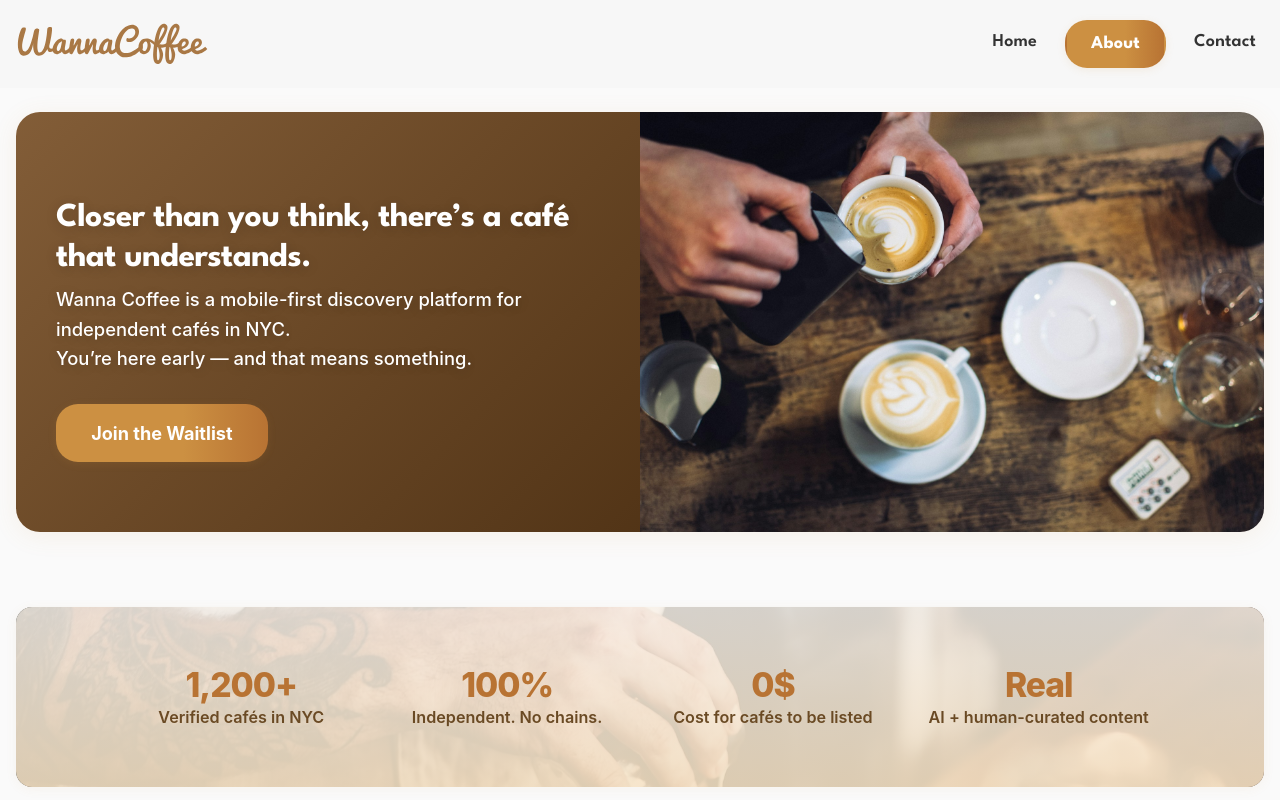
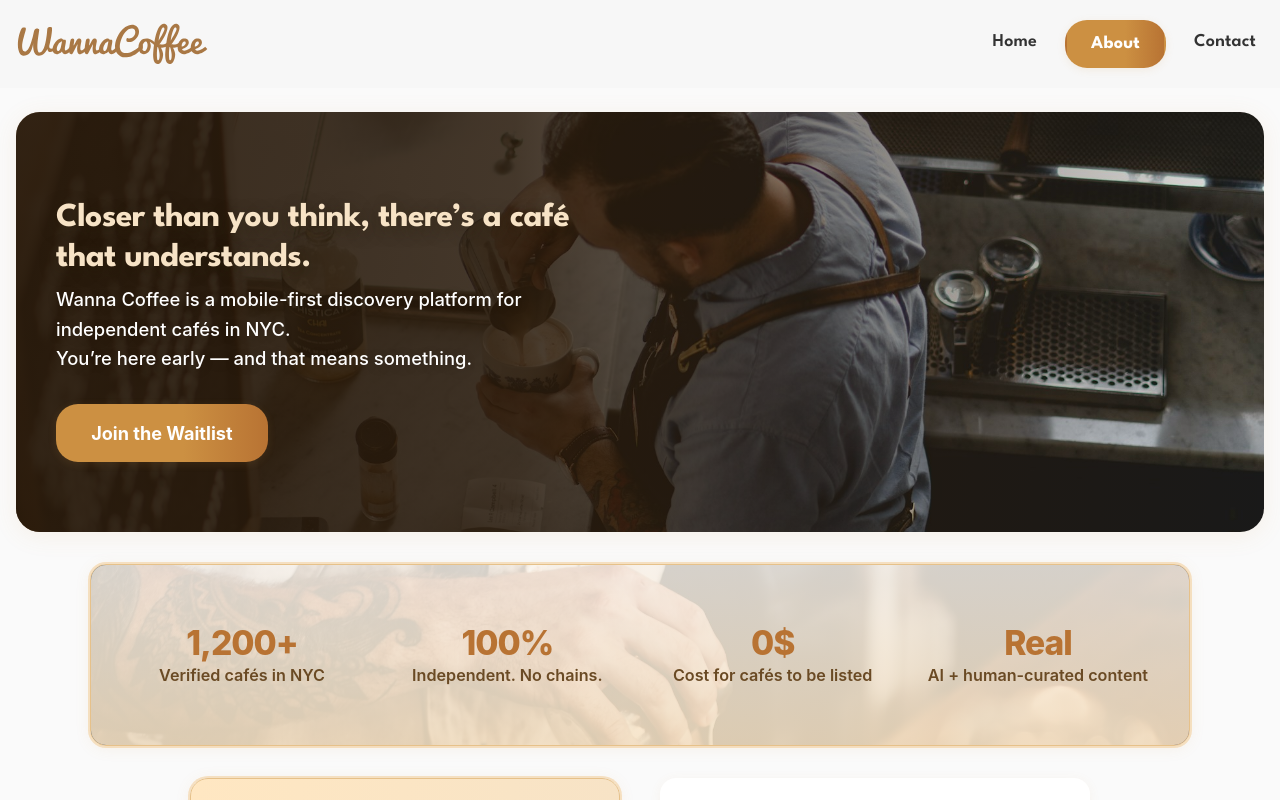
Before and after one commit to alf-delta/wanna-coffee-new, a React (Vite) app: page /about in a window 1280 px wide. Built offline with nearby package versions, Linux system fonts and the light colour scheme.

Commit message:
About page: финальная адаптация, шахматная сетка, выравнивание, типографика, десктоп/мобайл, визуальные улучшения. Готово к релизу.

```diff
--- a/src/pages/About.jsx
+++ b/src/pages/About.jsx
@@ -1,7 +1,9 @@
 import React from 'react';
 import WaitlistTabs from '../components/WaitlistTabs';
-import heroPhoto from '../assets/jakub-kapusnak-2HWYiXdTKOQ-unsplash.jpg';
+import heroPhoto from '../assets/lee-campbell-31QfYo1h32o-unsplash.jpg';
 import numbersPhoto from '../assets/brent-gorwin-vhQUnmnOLys-unsplash.jpg';
+import loversPhoto from '../assets/jakub-kapusnak-2HWYiXdTKOQ-unsplash.jpg';
+import shopsPhoto from '../assets/quan-le-GKnCGtuR4xs-unsplash.jpg';
 
 function HighlightBlock({ children }) {
   return <div style={styles.highlightBlock}><span style={styles.highlightText}>{children}</span></div>;
@@ -35,31 +37,45 @@ function NumbersBlock() {
 }
 
 export default function About() {
+  const isMobile = typeof window !== 'undefined' ? window.innerWidth < 900 : false;
   return (
     <div style={styles.gridRoot}>
-      {/* Hero: две колонки */}
+      {/* Hero: фото и фейд на весь блок, текст поверх */}
       <div style={styles.heroGrid}>
+        <div style={styles.heroBgWrap}>
+          <img src={heroPhoto} alt="Cafe" style={styles.heroBgImg} />
+          <div style={styles.heroBgFade}></div>
+        </div>
+        <div style={styles.heroContentWrap}>
           <div style={styles.heroTextCol}>
-          <h1 style={styles.heroHeadline}>Closer than you think, there’s a café that understands.</h1>
+            <div style={styles.heroTextContent}>
+              <h1 style={{
+                ...styles.heroHeadline,
+                textShadow: '0 4px 18px rgba(40,30,10,0.45)',
+                color: '#f7e3c6'
+              }}>Closer than you think, there’s a café that understands.</h1>
               <p style={styles.heroSubtext}>
                 Wanna Coffee is a mobile-first discovery platform for independent cafés in NYC.<br />
                 You’re here early — and that means something.
               </p>
               <a href="#waitlist" style={styles.heroBtn}>Join the Waitlist</a>
             </div>
-        <div style={styles.heroImgCol}>
-          <img src={heroPhoto} alt="Cafe" style={styles.heroImg} />
+          </div>
+          <div style={styles.heroImgCol}></div>
         </div>
       </div>
 
-      {/* NumbersBlock: 4 колонки */}
-      <NumbersBlock />
+      {/* NumbersBlock: только на десктопе сразу после hero */}
+      {!isMobile
+        ? <div style={styles.mainContent}><NumbersBlock /></div>
+        : null}
 
       {/* Основной grid-контент */}
+      {isMobile ? (
         <div style={styles.sectionsGrid}>
           <HighlightBlock>AI-verified café profiles, written with care.</HighlightBlock>
           <div style={styles.cardSection}>
-          <h2 style={styles.sectionTitle}>Not another app. Not another feed.</h2>
+            <h2 style={{...styles.sectionTitle, fontSize: window.innerWidth >= 900 ? '2rem' : '1.5rem'}}>Not another app. Not another feed.</h2>
             <div style={styles.sectionText}>
               Wanna Coffee helps you find cafés worth walking to.<br />
               We’ve verified over 1,200 specialty coffee shops across NYC and Long Island.<br />
@@ -69,41 +85,120 @@ export default function About() {
           </div>
           <HighlightBlock>Each café comes with a real review — not a rating.</HighlightBlock>
           <div style={styles.cardSection}>
-          <h2 style={styles.sectionTitle}>What makes us different</h2>
+            <h2 style={{...styles.sectionTitle, fontSize: window.innerWidth >= 900 ? '2rem' : '1.5rem'}}>What makes us different</h2>
             <ul style={styles.bulletList}>
               <li>1,200+ verified independent cafés</li>
               <li>No chains. No paid placements</li>
               <li>Real content. No spam. No ads.</li>
             </ul>
           </div>
-        <HighlightBlock>Zero ads. Zero pay-to-play. Just good coffee.</HighlightBlock>
+          <HighlightBlock>
+            Zero ads. Zero pay-to-play.<br />Just good coffee.
+          </HighlightBlock>
         </div>
+      ) : (
+        <div style={styles.mainContent}>
+          <div style={styles.sectionsGrid}>
+            {/* 1-я строка: слева хайлайт, справа текст */}
+            <div style={{...styles.highlightBlock, gridColumn: 1, gridRow: 1}}>AI-verified café profiles, written with care.</div>
+            <div style={{...styles.cardSection, gridColumn: 2, gridRow: 1}}>
+              <h2 style={{...styles.sectionTitle, fontSize: window.innerWidth >= 900 ? '2rem' : '1.5rem'}}>Not another app. Not another feed.</h2>
+              <div style={styles.sectionText}>
+                Wanna Coffee helps you find cafés worth walking to.<br />
+                We’ve verified over 1,200 specialty coffee shops across NYC and Long Island.<br />
+                Each listing includes a short guide we call the Wanna Coffee Impression —<br />
+                a mix of AI assistance and human insight.
+              </div>
+            </div>
+            {/* 2-я строка: слева текст, справа хайлайт */}
+            <div style={{...styles.cardSection, gridColumn: 1, gridRow: 2}}>
+              <h2 style={{...styles.sectionTitle, fontSize: window.innerWidth >= 900 ? '2rem' : '1.5rem'}}>What makes us different</h2>
+              <ul style={styles.bulletList}>
+                <li>1,200+ verified independent cafés</li>
+                <li>No chains. No paid placements</li>
+                <li>Real content. No spam. No ads.</li>
+              </ul>
+            </div>
+            <div style={{...styles.highlightBlock, gridColumn: 2, gridRow: 2}}>Each café comes with a real review — not a rating.</div>
+            {/* 3-я строка: слева хайлайт, справа текст */}
+            <div style={{...styles.highlightBlock, gridColumn: 1, gridRow: 3}}>
+              Zero ads. Zero pay-to-play. Just good coffee.
+            </div>
+            <div style={{...styles.cardSection, gridColumn: 2, gridRow: 3}}></div>
+          </div>
+        </div>
+      )}
 
       {/* Split-блок: две карточки в ряд */}
-      <div style={styles.splitGrid}>
-        <div style={styles.splitPanel}>
-          <h3 style={styles.splitTitle}>For Coffee Lovers</h3>
-          <ul style={styles.splitList}>
-            <li><b>Stay Curious.</b><br />We’re building a new way to discover great cafés — made for people who care.</li>
-            <li><b>Explore Early.</b><br />Our guide already covers 1,200+ verified spots across NYC and Long Island.</li>
-            <li><b>Support the Craft.</b><br />Every visit helps independent coffee thrive — one cup at a time.</li>
-            <li><b>Join the Journey.</b><br />This is just the beginning. Be part of something grounded, local, and real.</li>
+      {!isMobile
+        ? <div style={styles.mainContent}><div style={styles.splitGrid}>
+        <div style={{...styles.splitPanel, ...styles.splitPanelWithBg, backgroundImage: `linear-gradient(180deg, rgba(40,25,10,0.82) 0%, rgba(40,25,10,0.45) 70%, rgba(40,25,10,0.08) 100%), url(${loversPhoto})`}}>
+          <h3 style={{
+            ...styles.splitTitle,
+            fontSize: window.innerWidth >= 900 ? '2.4rem' : '1.8rem',
+            color: '#f7e3c6',
+            textShadow: '0 4px 18px rgba(40,30,10,0.45)'
+          }}>For Coffee Lovers</h3>
+          <ul style={{...styles.splitList, color: '#ffe7c2'}}>
+            <li><b>Stay Curious.</b><br /><span style={{fontSize: '0.97em', fontWeight: 300}}>We’re building a new way to discover great cafés — made for people who care.</span></li>
+            <li><b>Explore Early.</b><br /><span style={{fontSize: '0.97em', fontWeight: 300}}>Our guide already covers 1,200+ verified spots across NYC and Long Island.</span></li>
+            <li><b>Support the Craft.</b><br /><span style={{fontSize: '0.97em', fontWeight: 300}}>Every visit helps independent coffee thrive — one cup at a time.</span></li>
+            <li><b>Join the Journey.</b><br /><span style={{fontSize: '0.97em', fontWeight: 300}}>This is just the beginning. Be part of something grounded, local, and real.</span></li>
           </ul>
         </div>
-        <div style={styles.splitPanel}>
-          <h3 style={styles.splitTitle}>For Coffee Shops</h3>
-          <ul style={styles.splitList}>
-            <li><b>We Notice Craft.</b><br />We celebrate cafés that care — you’re the reason this platform exists.</li>
-            <li><b>Let’s Get It Right.</b><br />Already listed but something’s off? Let us know, we’ll fix it fast.</li>
-            <li><b>Not on the Map Yet?</b><br />Reach out and we’ll make sure your shop gets included soon.</li>
-            <li><b>No Portals. No Hassle. Just Real Contact.</b><br />Send a DM, an email, even a photo — we’ll handle the rest.</li>
+        <div style={{...styles.splitPanel, ...styles.splitPanelWithBg, backgroundImage: `linear-gradient(180deg, rgba(40,25,10,0.82) 0%, rgba(40,25,10,0.45) 70%, rgba(40,25,10,0.08) 100%), url(${shopsPhoto})`}}>
+          <h3 style={{
+            ...styles.splitTitle,
+            fontSize: window.innerWidth >= 900 ? '2.4rem' : '1.8rem',
+            color: '#f7e3c6',
+            textShadow: '0 4px 18px rgba(40,30,10,0.45)'
+          }}>For Coffee Shops</h3>
+          <ul style={{...styles.splitList, color: '#ffe7c2'}}>
+            <li><b>We Notice Craft.</b><br /><span style={{fontSize: '0.97em', fontWeight: 300}}>We celebrate cafés that care — you’re the reason this platform exists.</span></li>
+            <li><b>Let’s Get It Right.</b><br /><span style={{fontSize: '0.97em', fontWeight: 300}}>Already listed but something’s off? Let us know, we’ll fix it fast.</span></li>
+            <li><b>Not on the Map Yet?</b><br /><span style={{fontSize: '0.97em', fontWeight: 300}}>Reach out and we’ll make sure your shop gets included soon.</span></li>
+            <li><b>No Portals. No Hassle. Just Real Contact.</b><br /><span style={{fontSize: '0.97em', fontWeight: 300}}>Send a DM, an email, even a photo — we’ll handle the rest.</span></li>
           </ul>
         </div>
+      </div></div>
+        : <div style={styles.splitGrid}>
+        <div style={{...styles.splitPanel, ...styles.splitPanelWithBg, backgroundImage: `linear-gradient(180deg, rgba(40,25,10,0.82) 0%, rgba(40,25,10,0.45) 70%, rgba(40,25,10,0.08) 100%), url(${loversPhoto})`}}>
+          <h3 style={{
+            ...styles.splitTitle,
+            fontSize: window.innerWidth >= 900 ? '2.4rem' : '1.8rem',
+            color: '#f7e3c6',
+            textShadow: '0 4px 18px rgba(40,30,10,0.45)'
+          }}>For Coffee Lovers</h3>
+          <ul style={{...styles.splitList, color: '#ffe7c2'}}>
+            <li><b>Stay Curious.</b><br /><span style={{fontSize: '0.97em', fontWeight: 300}}>We’re building a new way to discover great cafés — made for people who care.</span></li>
+            <li><b>Explore Early.</b><br /><span style={{fontSize: '0.97em', fontWeight: 300}}>Our guide already covers 1,200+ verified spots across NYC and Long Island.</span></li>
+            <li><b>Support the Craft.</b><br /><span style={{fontSize: '0.97em', fontWeight: 300}}>Every visit helps independent coffee thrive — one cup at a time.</span></li>
+            <li><b>Join the Journey.</b><br /><span style={{fontSize: '0.97em', fontWeight: 300}}>This is just the beginning. Be part of something grounded, local, and real.</span></li>
+          </ul>
         </div>
+        <div style={{...styles.splitPanel, ...styles.splitPanelWithBg, backgroundImage: `linear-gradient(180deg, rgba(40,25,10,0.82) 0%, rgba(40,25,10,0.45) 70%, rgba(40,25,10,0.08) 100%), url(${shopsPhoto})`}}>
+          <h3 style={{
+            ...styles.splitTitle,
+            fontSize: window.innerWidth >= 900 ? '2.4rem' : '1.8rem',
+            color: '#f7e3c6',
+            textShadow: '0 4px 18px rgba(40,30,10,0.45)'
+          }}>For Coffee Shops</h3>
+          <ul style={{...styles.splitList, color: '#ffe7c2'}}>
+            <li><b>We Notice Craft.</b><br /><span style={{fontSize: '0.97em', fontWeight: 300}}>We celebrate cafés that care — you’re the reason this platform exists.</span></li>
+            <li><b>Let’s Get It Right.</b><br /><span style={{fontSize: '0.97em', fontWeight: 300}}>Already listed but something’s off? Let us know, we’ll fix it fast.</span></li>
+            <li><b>Not on the Map Yet?</b><br /><span style={{fontSize: '0.97em', fontWeight: 300}}>Reach out and we’ll make sure your shop gets included soon.</span></li>
+            <li><b>No Portals. No Hassle. Just Real Contact.</b><br /><span style={{fontSize: '0.97em', fontWeight: 300}}>Send a DM, an email, even a photo — we’ll handle the rest.</span></li>
+          </ul>
+        </div>
+      </div>}
+
+      {/* NumbersBlock: на мобильной версии перед формой */}
+      {isMobile && <NumbersBlock />}
 
       {/* CTA: широкая карточка */}
-      <div style={styles.ctaCard} id="waitlist">
-        <h2 style={styles.sectionTitle}>Ready to join?</h2>
+      {!isMobile
+        ? <div style={styles.mainContent}><div style={styles.ctaCard} id="waitlist">
+        <h2 style={{...styles.sectionTitle, fontSize: window.innerWidth >= 900 ? '2rem' : '1.5rem'}}>Ready to join?</h2>
         <div style={styles.sectionText}>
           Wanna Coffee is still taking shape. But if you’ve read this far, you’re probably the kind of person we’re building it for.
         </div>
@@ -113,7 +208,19 @@ export default function About() {
             No algorithms. No spam. Just honest updates and something good in the works.
           </div>
         </div>
+      </div></div>
+        : <div style={styles.ctaCard} id="waitlist">
+        <h2 style={{...styles.sectionTitle, fontSize: window.innerWidth >= 900 ? '2rem' : '1.5rem'}}>Ready to join?</h2>
+        <div style={styles.sectionText}>
+          Wanna Coffee is still taking shape. But if you’ve read this far, you’re probably the kind of person we’re building it for.
         </div>
+        <div style={styles.finalFormWrap}>
+          <WaitlistTabs />
+          <div style={styles.finalFormNote}>
+            No algorithms. No spam. Just honest updates and something good in the works.
+          </div>
+        </div>
+      </div>}
     </div>
   );
 }
@@ -125,11 +232,12 @@ const styles = {
     margin: '0 auto',
     display: 'flex',
     flexDirection: 'column',
-    gap: 40,
+    gap: 24,
     padding: '0 16px 48px 16px',
     boxSizing: 'border-box',
   },
   heroGrid: {
+    position: 'relative',
     display: 'grid',
     gridTemplateColumns: '1fr',
     gap: 0,
@@ -140,19 +248,68 @@ const styles = {
     minHeight: 320,
     marginTop: 24,
     marginBottom: 0,
+  },
+  heroBgWrap: {
+    display: 'block',
+    position: 'absolute',
+    left: 0,
+    top: 0,
+    width: '100%',
+    height: '100%',
+    zIndex: 0,
+    pointerEvents: 'none',
+  },
+  heroBgImg: {
+    width: '100%',
+    height: '100%',
+    objectFit: 'cover',
+    position: 'absolute',
+    left: 0,
+    top: 0,
+    zIndex: 0,
+  },
+  heroBgFade: {
+    position: 'absolute',
+    left: 0,
+    top: 0,
+    width: '100%',
+    height: '100%',
+    zIndex: 1,
+    pointerEvents: 'none',
+    background: 'linear-gradient(90deg, rgba(40,25,10,0.92) 0%, rgba(40,25,10,0.85) 40%, rgba(40,25,10,0.01) 100%)',
+  },
+  heroContentWrap: {
     position: 'relative',
+    zIndex: 2,
+    display: 'grid',
+    gridTemplateColumns: '1fr',
+    width: '100%',
+    height: '100%',
   },
   heroTextCol: {
+    position: 'relative',
     padding: '2.2rem 1.2rem 1.2rem 1.2rem',
-    zIndex: 2,
     display: 'flex',
     flexDirection: 'column',
     alignItems: 'flex-start',
     justifyContent: 'center',
-    background: 'linear-gradient(135deg, rgba(120,80,40,0.92) 0%, rgba(100,65,30,0.96) 50%, rgba(80,50,20,0.99) 100%)',
+    minHeight: 220,
+    width: '100%',
+    background: 'none',
+    overflow: 'visible',
+  },
+  heroTextContent: {
+    position: 'relative',
+    zIndex: 2,
+    width: '100%',
+    display: 'flex',
+    flexDirection: 'column',
+    alignItems: 'flex-start',
   },
   heroImgCol: {
     display: 'none',
+    width: '100%',
+    height: '100%',
   },
   heroImg: {
     width: '100%',
@@ -199,9 +356,10 @@ const styles = {
     position: 'relative',
     borderRadius: 16,
     overflow: 'hidden',
-    margin: '1.2rem 0',
+    margin: 0,
     minHeight: 180,
-    boxShadow: '0 2px 12px rgba(204,144,66,0.07)',
+    border: '1.5px solid #e6c18a',
+    boxShadow: '0 2px 16px 0 rgba(204,144,66,0.10), 0 0 0 2px #f7e3c6',
     background: '#fff',
   },
   numbersBgImg: {
@@ -267,6 +425,8 @@ const styles = {
     margin: '0 auto',
     width: '100%',
     maxWidth: 900,
+    paddingLeft: 0,
+    paddingRight: 0,
   },
   cardSection: {
     background: '#fff',
@@ -301,16 +461,17 @@ const styles = {
     padding: 0,
     margin: '0.7rem 0 0 0',
     color: '#6a4a24',
-    fontSize: '1.08rem',
+    fontSize: '1.15rem',
     textAlign: 'left',
-    maxWidth: 420,
-    marginLeft: 'auto',
-    marginRight: 'auto',
+    maxWidth: '100%',
+    marginLeft: 0,
+    marginRight: 0,
     lineHeight: 1.7,
     fontWeight: 500,
+    gap: '0.5em',
   },
   highlightBlock: {
-    background: 'linear-gradient(90deg, #ffe7c2 0%, #fff8f0 60%, #f7e3c6 100%)',
+    background: 'linear-gradient(90deg, #ffe7c2 0%, #f7e3c6 100%)',
     color: '#b87333',
     borderRadius: 18,
     boxShadow: '0 2px 16px 0 rgba(204,144,66,0.10), 0 0 0 2px #f7e3c6',
@@ -343,6 +504,8 @@ const styles = {
     width: '100%',
     maxWidth: 900,
     margin: '0 auto',
+    marginTop: 0,
+    marginBottom: 0,
   },
   splitPanel: {
     flex: 1,
@@ -383,7 +546,7 @@ const styles = {
     maxWidth: 700,
     margin: '0 auto',
     textAlign: 'left',
-    marginTop: 24,
+    marginTop: 16,
   },
   finalFormWrap: {
     margin: '1.2rem auto 0 auto',
@@ -397,17 +560,41 @@ const styles = {
     textAlign: 'left',
     fontStyle: 'italic',
   },
+  splitPanelWithBg: {
+    backgroundSize: 'cover',
+    backgroundPosition: 'center',
+    backgroundRepeat: 'no-repeat',
+    position: 'relative',
+    color: '#fff',
+    textShadow: '0 2px 12px rgba(40,30,10,0.18)',
+  },
+  mainContent: {
+    maxWidth: 1100,
+    margin: '0 auto',
+    width: '100%',
+  },
 };
 
 // Desktop grid
 if (typeof window !== 'undefined' && window.innerWidth >= 900) {
   styles.gridRoot.maxWidth = 1440;
-  styles.gridRoot.gap = 56;
-  styles.heroGrid.gridTemplateColumns = '1fr 1fr';
+  styles.gridRoot.gap = 32;
+  styles.heroGrid.gridTemplateColumns = '1fr';
   styles.heroGrid.minHeight = 420;
+  styles.heroBgWrap.display = 'block';
+  styles.heroBgWrap.position = 'absolute';
+  styles.heroBgWrap.left = 0;
+  styles.heroBgWrap.top = 0;
+  styles.heroBgWrap.width = '100%';
+  styles.heroBgWrap.height = '100%';
+  styles.heroBgWrap.zIndex = 0;
+  styles.heroContentWrap.gridTemplateColumns = '1fr 1fr';
   styles.heroTextCol.padding = '3.5rem 2.5rem 2.5rem 2.5rem';
+  styles.heroTextCol.minHeight = 320;
+  styles.heroTextCol.alignItems = 'flex-start';
   styles.heroImgCol.display = 'block';
-  styles.heroImg.minHeight = 320;
+  styles.heroImgCol.width = '100%';
+  styles.heroImgCol.height = '100%';
   styles.numbersBlock.gridTemplateColumns = 'repeat(4, 1fr)';
   styles.numbersBlock.maxWidth = 1100;
   styles.numbersBlock.padding = '2.2rem 1.5rem';
@@ -425,4 +612,8 @@ if (typeof window !== 'undefined' && window.innerWidth >= 900) {
   styles.ctaCard.padding = '3rem 2.5rem 2.5rem 2.5rem';
   styles.finalFormWrap.maxWidth = 480;
   styles.finalFormNote.fontSize = '1.08rem';
+  styles.heroTextCol.background = 'none';
+  styles.heroTextCol.overflow = 'visible';
+  styles.numbersBlockWrap.margin = 0;
+  styles.ctaCard.marginTop = 24;
 }
```
Lines whose indentation alone changed are shown as unchanged.
